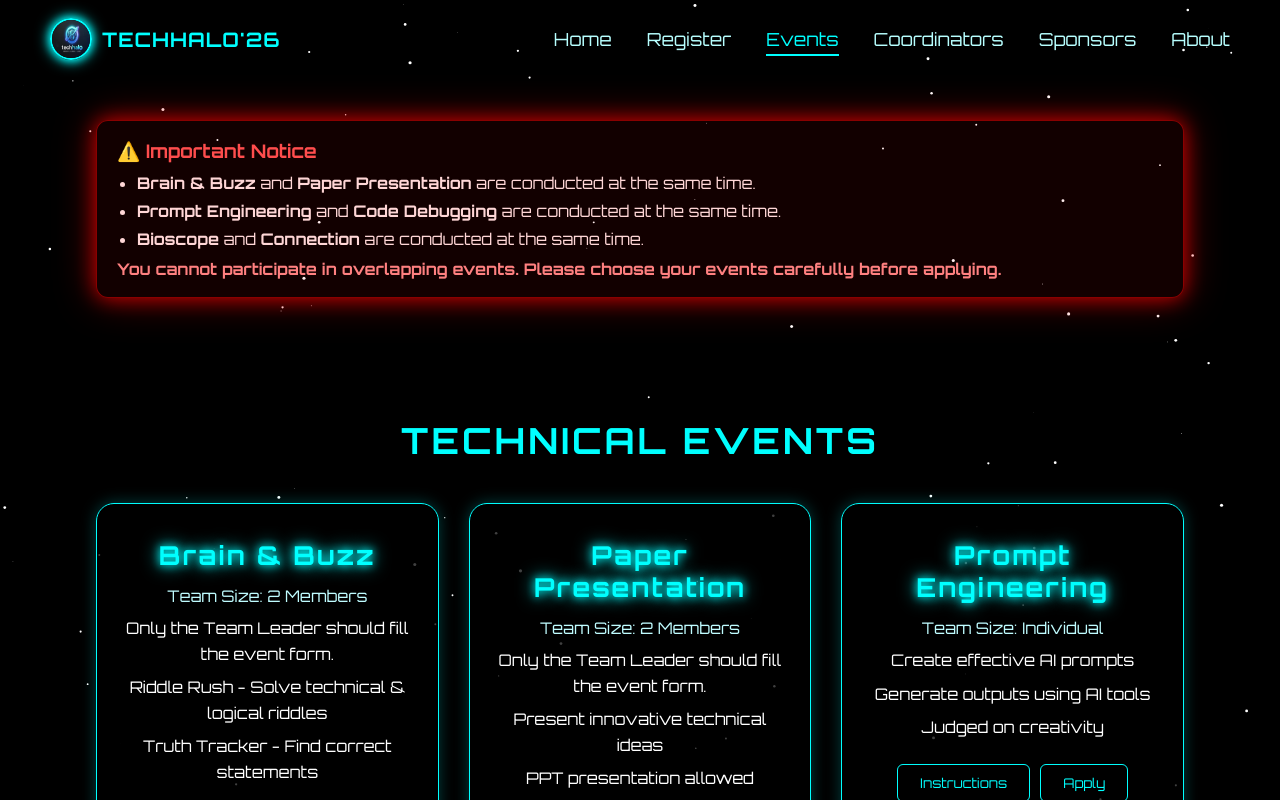
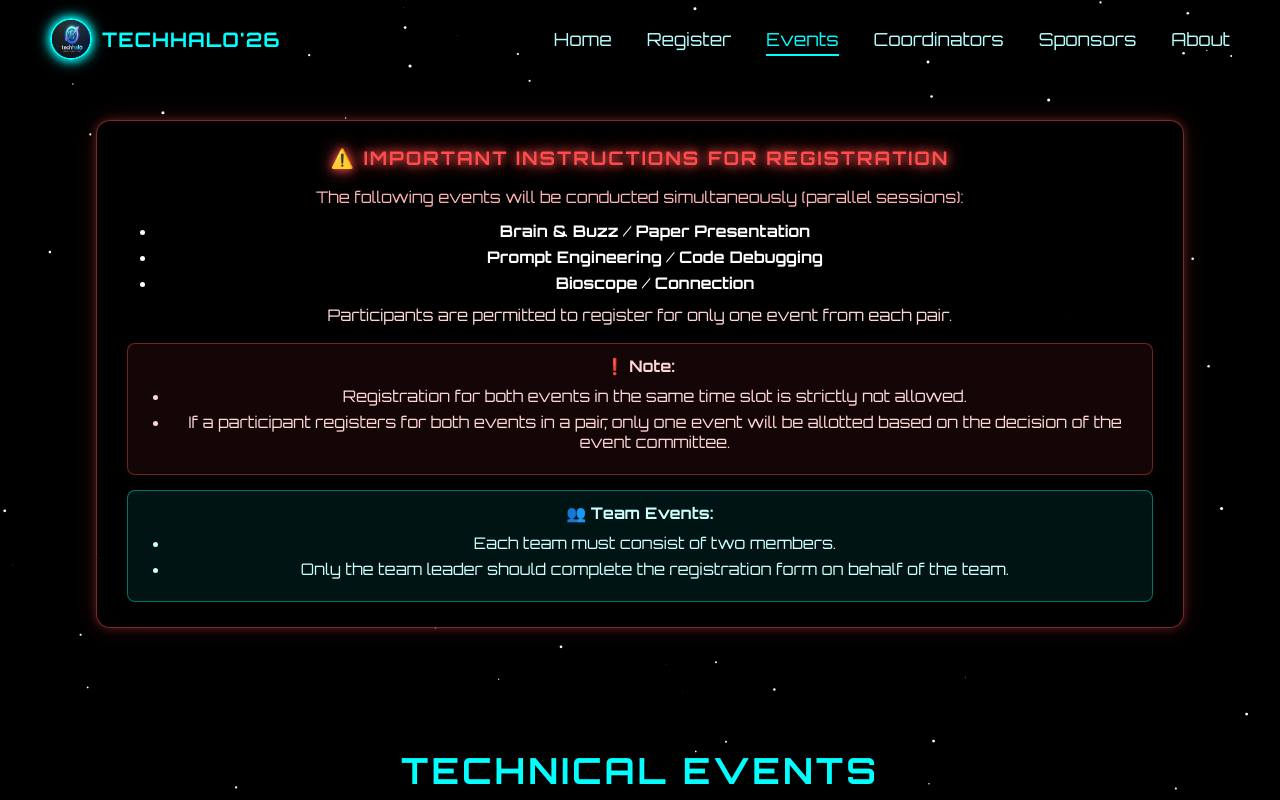
Before and after one commit to Sailash05/TECHHALO2026, a React (Vite) app: page /events in a window 1280 px wide. Shown: the top 800 px of the page. Built offline with nearby package versions, Linux system fonts and the light colour scheme.

Commit message:
new changes

```diff
--- a/src/pages/eventPage/Events.jsx
+++ b/src/pages/eventPage/Events.jsx
@@ -30,17 +30,39 @@ export default function Events(){
             <Navbar />
 
 <div className="event-warning">
-  <h3>⚠️ Important Notice</h3>
+
+  <h3>⚠️ IMPORTANT INSTRUCTIONS FOR REGISTRATION</h3>
+
+  <p className="warning-subtitle">
+    The following events will be conducted simultaneously (parallel sessions):
+  </p>
 
   <ul>
-    <li><strong>Brain & Buzz</strong> and <strong>Paper Presentation</strong> are conducted at the same time.</li>
-    <li><strong>Prompt Engineering</strong> and <strong>Code Debugging</strong> are conducted at the same time.</li>
-    <li><strong>Bioscope</strong> and <strong>Connection</strong> are conducted at the same time.</li>
+    <li><strong>Brain & Buzz</strong> / <strong>Paper Presentation</strong></li>
+    <li><strong>Prompt Engineering</strong> / <strong>Code Debugging</strong></li>
+    <li><strong>Bioscope</strong> / <strong>Connection</strong></li>
   </ul>
 
   <p className="warning-text">
-    You cannot participate in overlapping events. Please choose your events carefully before applying.
+    Participants are permitted to register for only one event from each pair.
   </p>
+
+  <div className="warning-note">
+    ❗ <strong>Note:</strong>
+    <ul>
+      <li>Registration for both events in the same time slot is strictly not allowed.</li>
+      <li>If a participant registers for both events in a pair, only one event will be allotted based on the decision of the event committee.</li>
+    </ul>
+  </div>
+
+  <div className="team-note">
+    👥 <strong>Team Events:</strong>
+    <ul>
+      <li>Each team must consist of two members.</li>
+      <li>Only the team leader should complete the registration form on behalf of the team.</li>
+    </ul>
+  </div>
+
 </div>
 
             {eventsData.map((section, index)=>(
--- a/src/pages/eventPage/eventPage.css
+++ b/src/pages/eventPage/eventPage.css
@@ -263,59 +263,114 @@
 }
 
 }
+
+
+
+/* ===================== */
+/* EVENT WARNING (COMBINED) */
+/* ===================== */
+
 .event-warning{
     width:85%;
-    margin:40px auto 0;
+    margin:40px auto 20px auto;
+    padding:25px 30px;
 
-    padding:18px 20px;
+    border-radius:14px;
+    border:1px solid rgba(255, 80, 80, 0.5);
 
-    border-radius:12px;
-
-    background:rgba(255, 0, 0, 0.07);
-    border:1px solid rgba(255, 0, 0, 0.5);
+    background:rgba(0, 0, 0, 0.8);
 
     box-shadow:
-    0 0 10px rgba(255,0,0,0.3),
-    0 0 25px rgba(255,0,0,0.2);
+        0 0 10px rgba(255, 80, 80, 0.3),
+        0 0 25px rgba(255, 80, 80, 0.15);
 
-    text-align:left;
+    backdrop-filter: blur(8px);
 
-    animation:warningPulse 2s infinite alternate;
+    animation:fadeIn 1s ease-in-out;
 }
 
-/* TITLE */
+/* HEADING */
 .event-warning h3{
     color:#ff4d4d;
+    margin-bottom:15px;
+    letter-spacing:2px;
+    text-shadow:
+        0 0 8px #ff4d4d,
+        0 0 18px #ff4d4d;
+}
+
+/* TEXT */
+.event-warning p{
+    margin:10px 0;
+    line-height:1.6;
+}
+
+.warning-text{
+    color:#ffd6d6;
+}
+
+.warning-subtitle{
+    color:#ffb3b3;
     margin-bottom:10px;
 }
 
 /* LIST */
 .event-warning ul{
-    padding-left:20px;
+    margin:10px 0 10px 20px;
+    padding-left:10px;
 }
 
 .event-warning li{
-    margin-bottom:8px;
+    margin-bottom:6px;
+    list-style:disc;
+}
+
+/* NOTE BLOCK */
+.warning-note{
+    margin-top:15px;
+    padding:12px;
+
+    border-radius:8px;
+
+    background:rgba(255, 80, 80, 0.08);
+    border:1px solid rgba(255, 80, 80, 0.4);
+
     color:#ffd6d6;
 }
 
-/* FINAL LINE */
-.warning-text{
-    margin-top:10px;
-    font-weight:600;
-    color:#ff8080;
+/* TEAM NOTE */
+.team-note{
+    margin-top:15px;
+    padding:12px;
+
+    border-radius:8px;
+
+    background:rgba(0, 255, 255, 0.08);
+    border:1px solid rgba(0, 255, 255, 0.4);
+
+    color:#ccffff;
 }
 
-/* PULSE ANIMATION */
-@keyframes warningPulse{
+/* ANIMATION */
+@keyframes fadeIn{
     from{
-        box-shadow:
-        0 0 10px rgba(255,0,0,0.3),
-        0 0 25px rgba(255,0,0,0.2);
+        opacity:0;
+        transform:translateY(-10px);
     }
     to{
-        box-shadow:
-        0 0 20px rgba(255,0,0,0.7),
-        0 0 40px rgba(255,0,0,0.4);
+        opacity:1;
+        transform:translateY(0);
     }
 }
+
+/* MOBILE */
+@media (max-width:600px){
+    .event-warning{
+        width:92%;
+        padding:20px;
+    }
+
+    .event-warning h3{
+        font-size:16px;
+    }
+}
--- a/src/pages/homePage/Home.jsx
+++ b/src/pages/homePage/Home.jsx
@@ -71,7 +71,7 @@ export default function Home(){
             <h1 className="event-name">TECHHALO'26</h1>
             <p className="event-date">
                 <img src={dateImage} alt="" width={25} />
-                April 15, 2026
+                April 15, 2026 &nbsp;9:00am
             </p>
 
             {/* Show countdown before event */}
```
